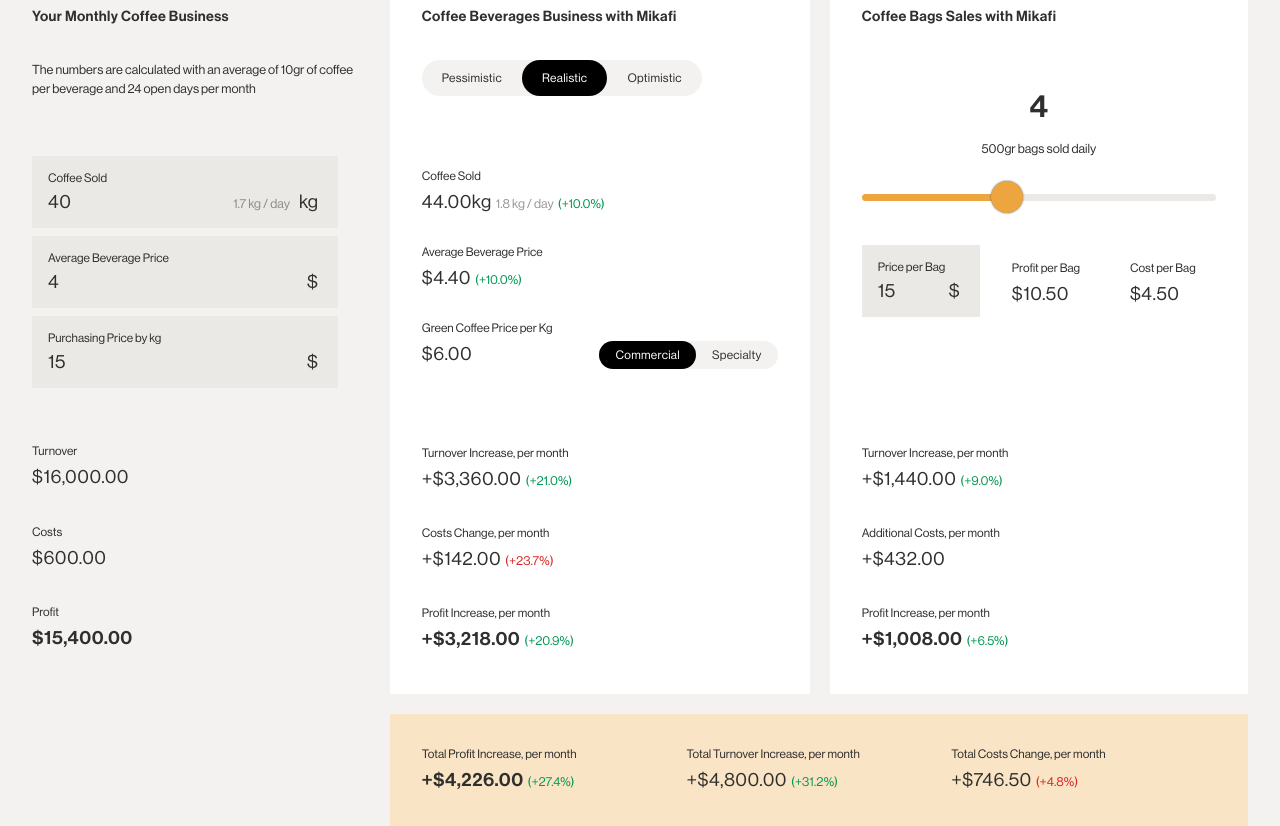
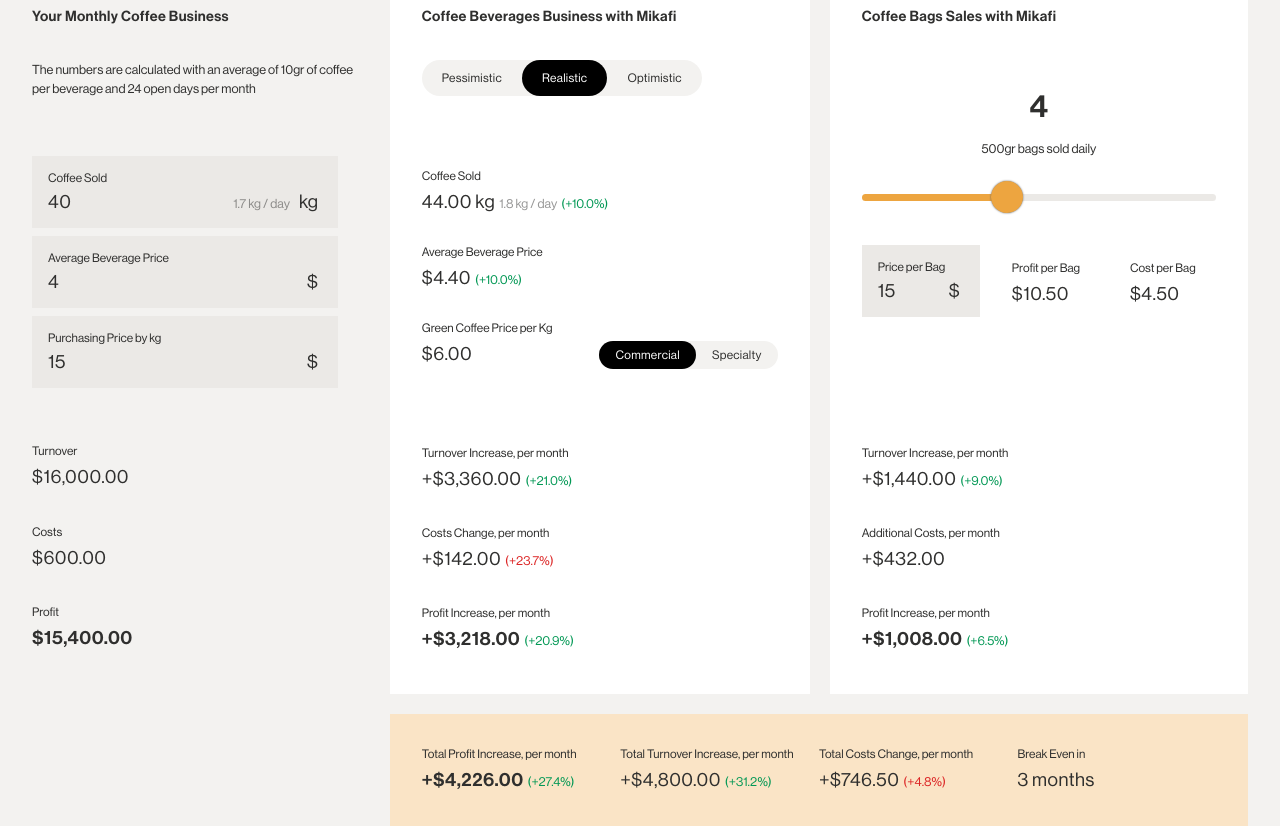
Before and after one commit to mikafi/Mikafi-Calculator, a React (Vite) app: page / in a window 1280 px wide. Built offline with nearby package versions, Linux system fonts and the light colour scheme.

Commit message:
Break Even

```diff
--- a/src/App.jsx
+++ b/src/App.jsx
@@ -297,7 +297,7 @@ function App() {
             </div>
           </div>
           <div className="flex bg-[#FAE4C6] p-6 md:p-8">
-            <div className="w-1/3">
+            <div className="w-1/4">
               <Value
                 label="Total Profit Increase, per month"
                 value={expectedBeverageProfit + coffeeBagProfit - currentProfit}
@@ -309,9 +309,9 @@ function App() {
                 sign="always"
               ></Value>
             </div>
-            <div className="w-1/3">
+            <div className="w-1/4">
               <Value
-                label="Total Turnover  Increase, per month"
+                label="Total Turnover Increase, per month"
                 value={
                   expectedBeverageTurnover + coffeeBagTurnover - currentTurnover
                 }
@@ -325,7 +325,7 @@ function App() {
                 sign="always"
               ></Value>
             </div>
-            <div className="w-1/3">
+            <div className="w-1/4">
               <Value
                 label="Total Costs Change, per month"
                 value={expectedBeverageCosts + coffeeBagCost}
@@ -338,6 +338,19 @@ function App() {
                 sign="always"
               ></Value>
             </div>
+            <div className="w-1/4">
+              <Value
+                label="Break Even in"
+                value={
+                  machinePurchasePrice /
+                    (expectedBeverageProfit + coffeeBagProfit - currentProfit) +
+                  1
+                }
+                type="months"
+                size="small"
+                sign="always"
+              ></Value>
+            </div>
           </div>
         </div>
       </div>
--- a/src/value.jsx
+++ b/src/value.jsx
@@ -44,7 +44,8 @@ const Value = ({
         })}
       >
         {type === '$' && formatMoney(value)}
-        {type === 'kg' && value.toFixed(2) + 'kg'}
+        {type === 'kg' && value.toFixed(2) + ' kg'}
+        {type === 'months' && value.toFixed(0) + ' months'}
       </span>
       <span>
         {comment && (
```
